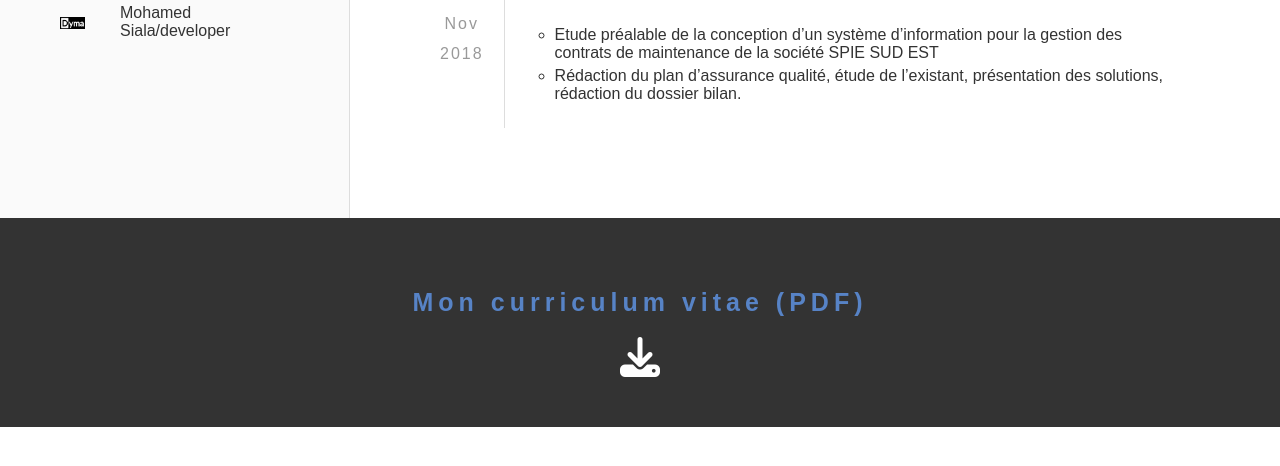
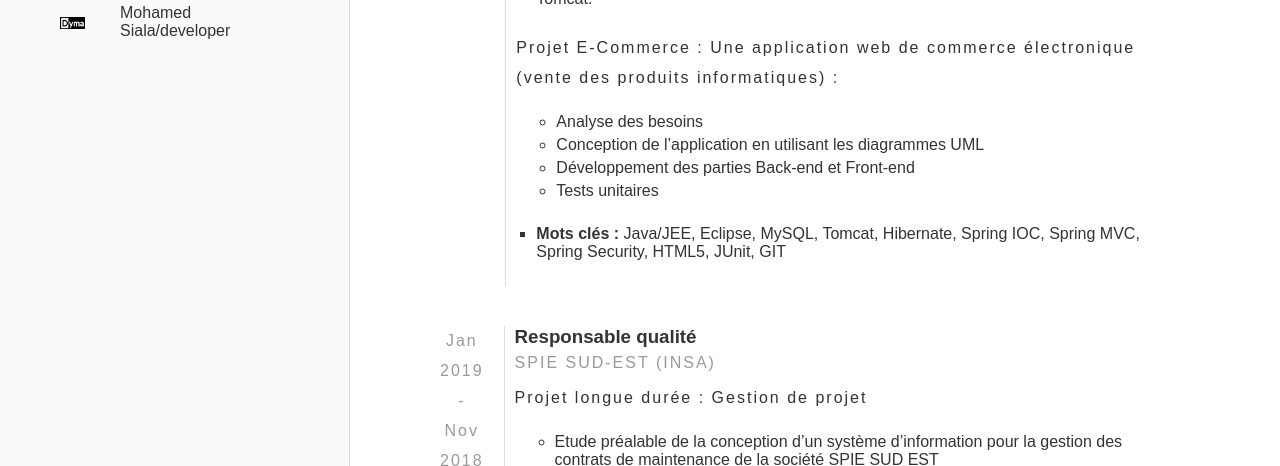
Before and after one commit to medsiala/cv-Siala-Mohamed, a website: page index.html in a window 1280 px wide. Shown: the part 1428-1894 px from the top of the page. Before the commit the page ends 1855 px from the top, so only its background shows below. Drawn offline with Linux system fonts and the light colour scheme; a web font is replaced by a local one.

Commit message:
modif cv pdf

```diff
--- a/index.html
+++ b/index.html
@@ -150,7 +150,9 @@
                 Tomcat
               </li>
             </ul>
+            <video controls src="video.ogv">Ici la description alternative</video>
           </div>
+
         </div>
         <!--<div class="experience">
             <div class="timeline">
@@ -206,12 +208,39 @@
                 </li>
               </ul>
             </p>
+
+
             <ul class="pl-2">
               <li >
                 <span> Mots clés :</span> JAVA, JPA, Spring, Angular, Ionic, Eclipse, Visual Studio, GIT,
                 MySQL, Tomcat.
               </li>
             </ul>
+            <p>
+              Projet E-Commerce : Une application web de commerce électronique
+          (vente des produits informatiques) :
+            <ul >
+              <li>
+                Analyse des besoins
+              </li>
+              <li>
+                Conception de l’application en utilisant les diagrammes UML
+              </li>
+              <li>
+                Développement des parties Back-end et Front-end
+              </li>
+              <li>Tests unitaires </li>
+
+            </ul>
+          </p>
+
+
+          <ul class="pl-2">
+            <li >
+              <span> Mots clés :</span> Java/JEE, Eclipse, MySQL, Tomcat, Hibernate, Spring
+              IOC, Spring MVC, Spring Security, HTML5, JUnit, GIT
+            </li>
+          </ul>
           </div>
         </div>
         <div class="experience">
@@ -241,6 +270,8 @@ présentation des solutions, rédaction du dossier bilan.
               </ul>
             </div>
           </div>
+
+
       </main>
       <footer>
 
```
Also changed, not shown: 1 other file.
